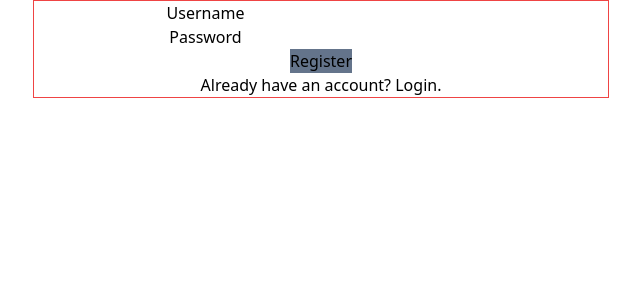
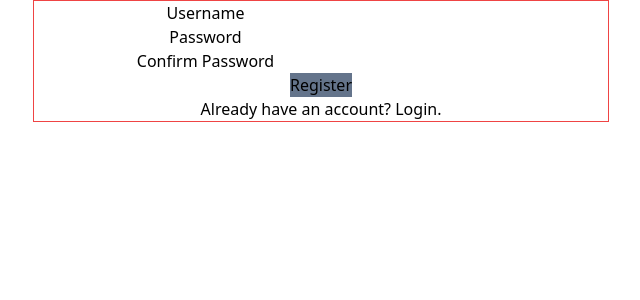
Before and after one commit to ken-ux/messaging-app, a React (Vite) app: page /register in a window 1280 px wide. Shown: the top 300 px of the page, without its empty margins (319-959 px from the left). Built offline with nearby package versions, Linux system fonts and the light colour scheme.

Commit message:
Save JWT on successful registration

```diff
--- a/src/pages/RegisterPage.tsx
+++ b/src/pages/RegisterPage.tsx
@@ -31,6 +31,8 @@ function RegisterPage() {
 
       if (response.status === 200) {
         setErrorMessage("Success!");
+        const jwt = await response.json();
+        localStorage.setItem("token", jwt);
       } else {
         const message = await response.text();
         setErrorMessage(message);
@@ -57,6 +59,7 @@ function RegisterPage() {
             name="username"
             id="username"
             autoComplete="username"
+            required
           />
         </div>
         <div>
@@ -66,17 +69,18 @@ function RegisterPage() {
             name="password"
             id="password"
             autoComplete="new-password"
+            required
           />
         </div>
-        {/* <div>
+        <div>
           <label htmlFor="confirm_password">Confirm Password</label>
           <input
             type="password"
-            name="confirm_password"
             id="confirm_password"
             autoComplete="new-password"
+            required
           />
-        </div> */}
+        </div>
         <button type="submit" className="bg-slate-500">
           Register
         </button>
```
